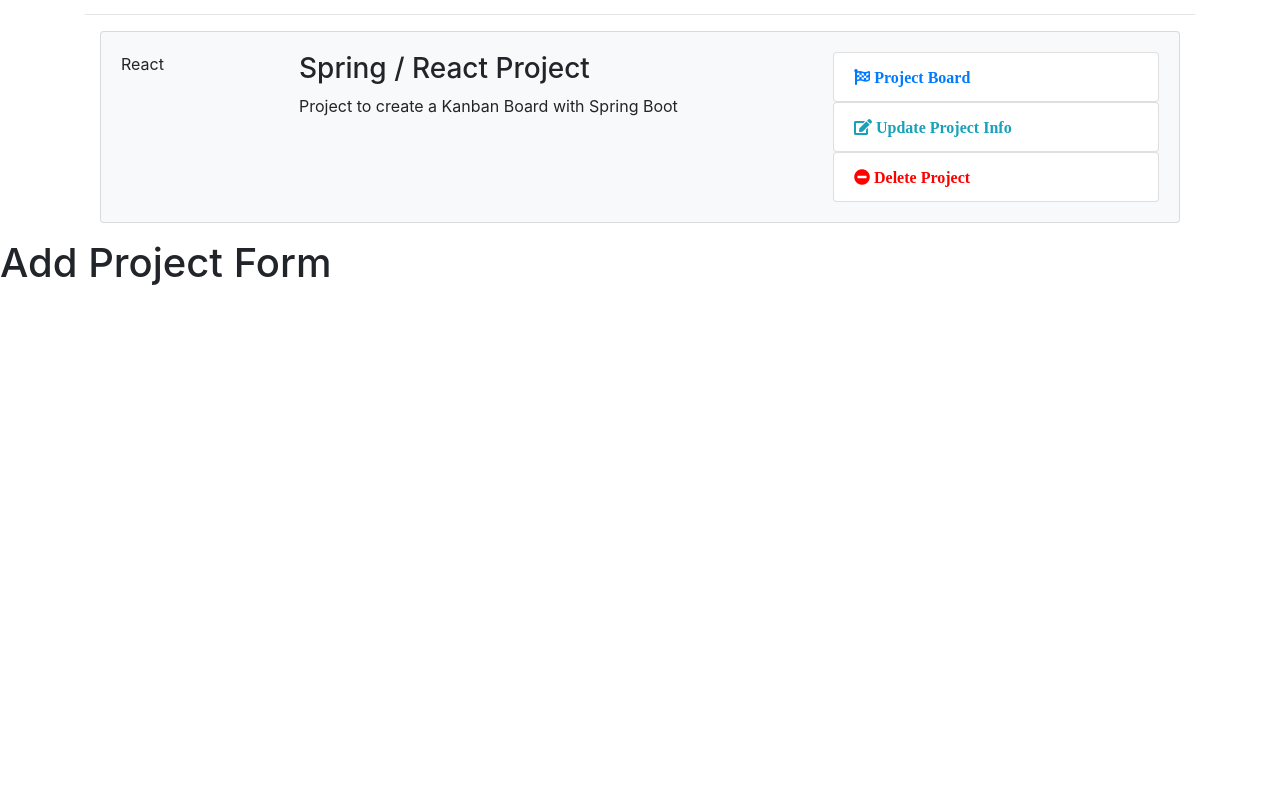
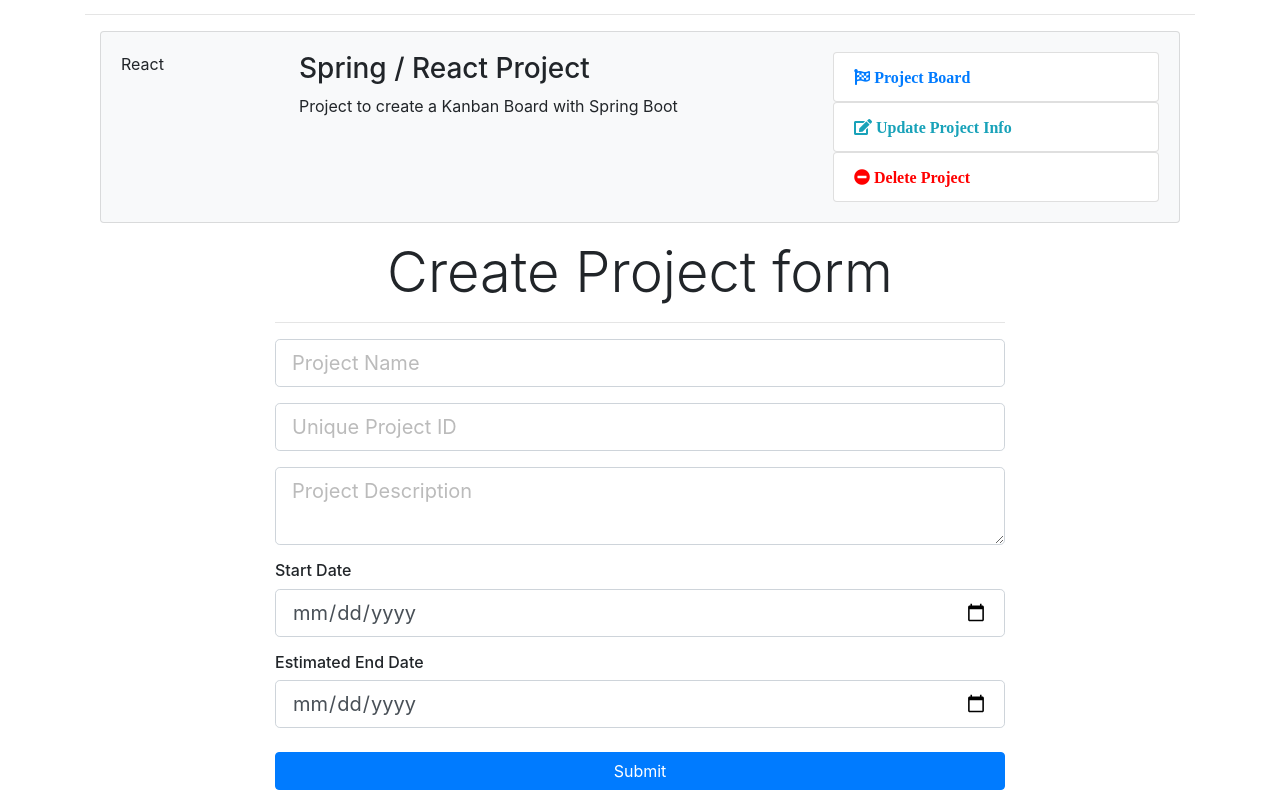
Before and after one commit to Ivan5/PPMTool-FullStack, a React (Create React App) app in the folder ppmtool-client/: page /addProject in a window 1280 px wide. Shown: the part 229-1019 px from the top of the page. Before the commit the page ends 800 px from the top, so only its background shows below. Built offline with nearby package versions, Linux system fonts and the light colour scheme.

Commit message:
Make a AddProject component

```diff
--- a/ppmtool-client/src/components/Project/AddProject.js
+++ b/ppmtool-client/src/components/Project/AddProject.js
@@ -1,10 +1,108 @@
 import React, { Component } from "react";
+import { tsConstructorType } from "@babel/types";
 
 class AddProject extends Component {
+  constructor() {
+    super();
+
+    this.state = {
+      projectName: "",
+      projectIdentifier: "",
+      description: "",
+      start_date: "",
+      end_date: ""
+    };
+
+    this.onChange = this.onChange.bind(this);
+    this.onSubmit = this.onSubmit.bind(this);
+  }
+
+  onChange(e) {
+    this.setState({
+      [e.target.name]: e.target.value
+    });
+  }
+
+  onSubmit(e) {
+    e.preventDefault();
+    const newProject = {
+      projectName: this.state.projectName,
+      projectIdentifier: this.state.projectIdentifier,
+      description: this.state.description,
+      start_date: this.state.start_date,
+      end_date: this.state.end_date
+    };
+
+    console.log(newProject);
+  }
+
   render() {
     return (
-      <div>
-        <h1>Add Project Form</h1>
+      <div className="project">
+        <div className="container">
+          <div className="row">
+            <div className="col-md-8 m-auto">
+              <h5 className="display-4 text-center">Create Project form</h5>
+              <hr />
+              <form onSubmit={this.onSubmit}>
+                <div className="form-group">
+                  <input
+                    type="text"
+                    className="form-control form-control-lg "
+                    placeholder="Project Name"
+                    name="projectName"
+                    value={this.state.projectName}
+                    onChange={this.onChange}
+                  />
+                </div>
+                <div className="form-group">
+                  <input
+                    type="text"
+                    className="form-control form-control-lg"
+                    placeholder="Unique Project ID"
+                    name="projectIdentifier"
+                    value={this.state.projectIdentifier}
+                    onChange={this.onChange}
+                  />
+                </div>
+                <div className="form-group">
+                  <textarea
+                    className="form-control form-control-lg"
+                    placeholder="Project Description"
+                    name="description"
+                    value={this.state.description}
+                    onChange={this.onChange}
+                  ></textarea>
+                </div>
+                <h6>Start Date</h6>
+                <div className="form-group">
+                  <input
+                    type="date"
+                    className="form-control form-control-lg"
+                    name="start_date"
+                    value={this.state.start_date}
+                    onChange={this.onChange}
+                  />
+                </div>
+                <h6>Estimated End Date</h6>
+                <div className="form-group">
+                  <input
+                    type="date"
+                    className="form-control form-control-lg"
+                    name="end_date"
+                    value={this.state.end_date}
+                    onChange={this.onChange}
+                  />
+                </div>
+
+                <input
+                  type="submit"
+                  className="btn btn-primary btn-block mt-4"
+                />
+              </form>
+            </div>
+          </div>
+        </div>
       </div>
     );
   }
```
